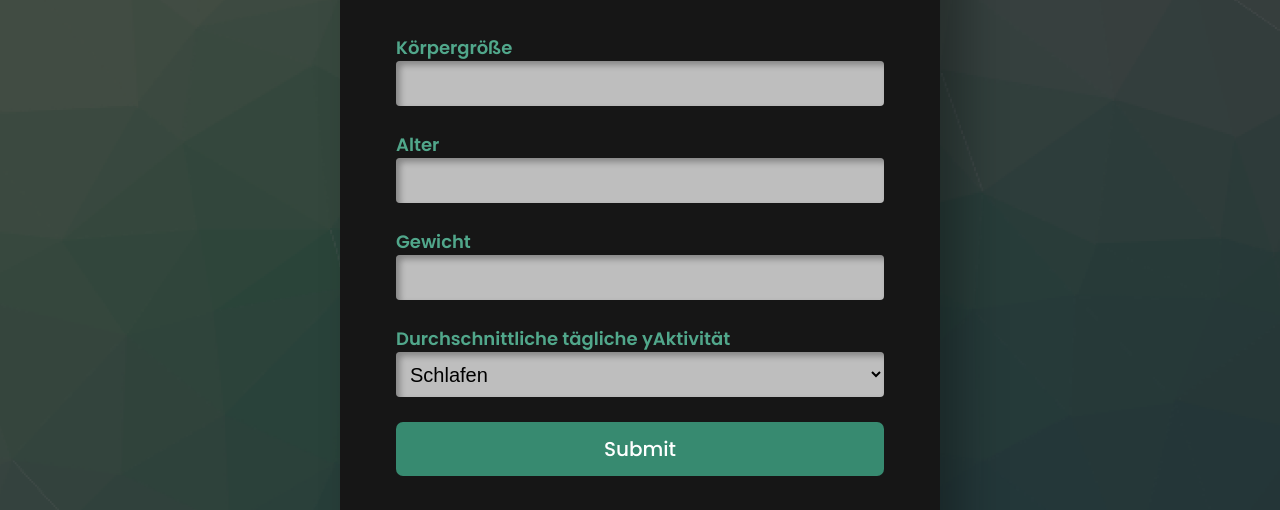
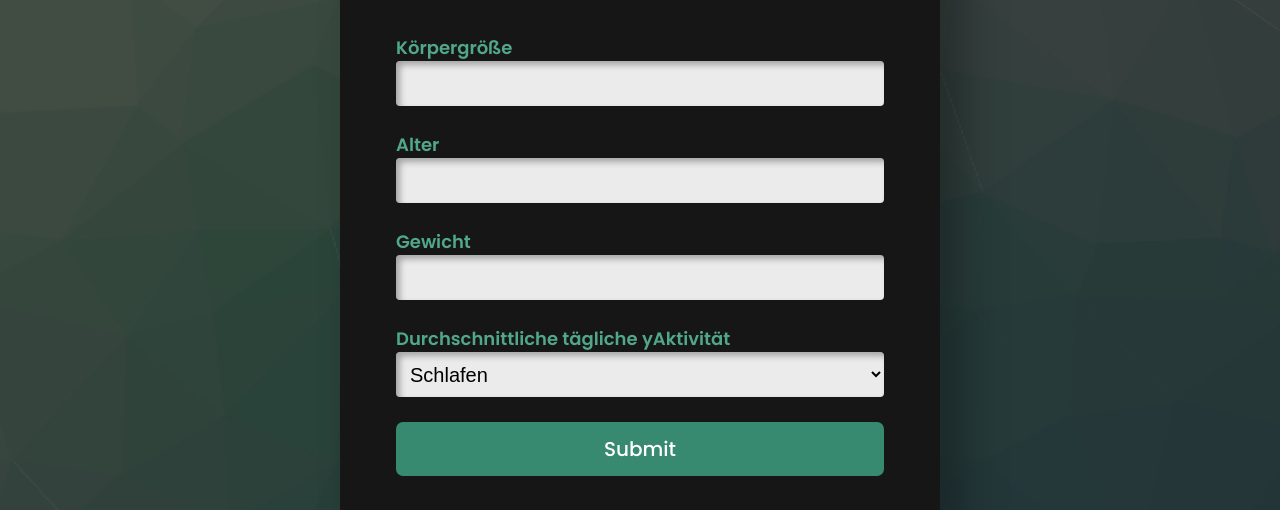
Before and after one commit to fredwardp/Kalorienrechner, a plain HTML site: page index.html in a window 1280 px wide. Shown: the part 283-793 px from the top of the page. Drawn offline with Linux system fonts and the light colour scheme.

Commit message:
input background change

```diff
--- a/assets/css/style.css
+++ b/assets/css/style.css
@@ -208,7 +208,7 @@ select {
   border-radius: 0.4rem;
   box-shadow: inset 4px 4px 6px 0 rgba(0, 0, 0, 0.3);
   margin-bottom: 2.5rem;
-  background-color: #bebebe;
+  background-color: #ebebeb;
   font-size: 2rem;
   padding-left: 1rem;
 }
```
